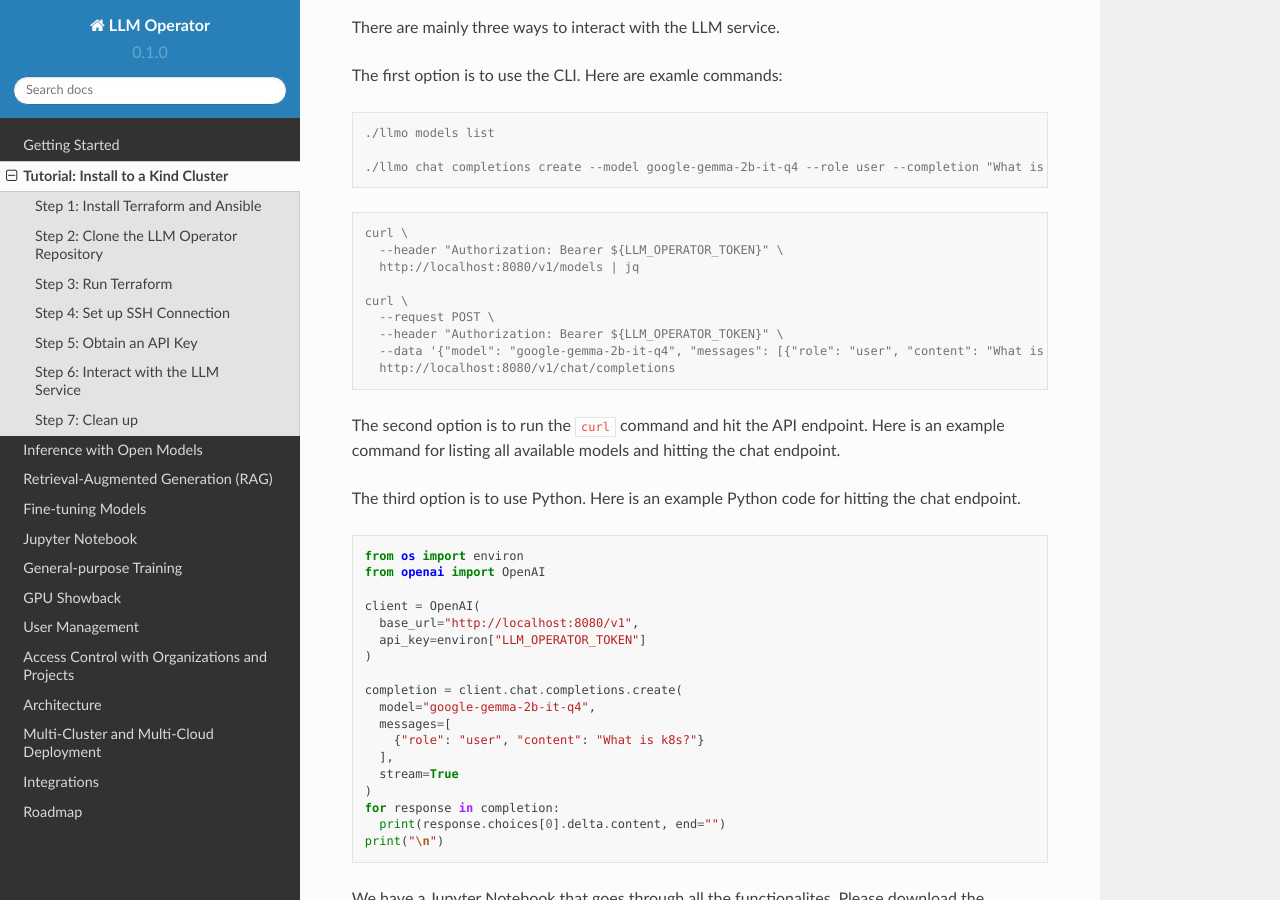
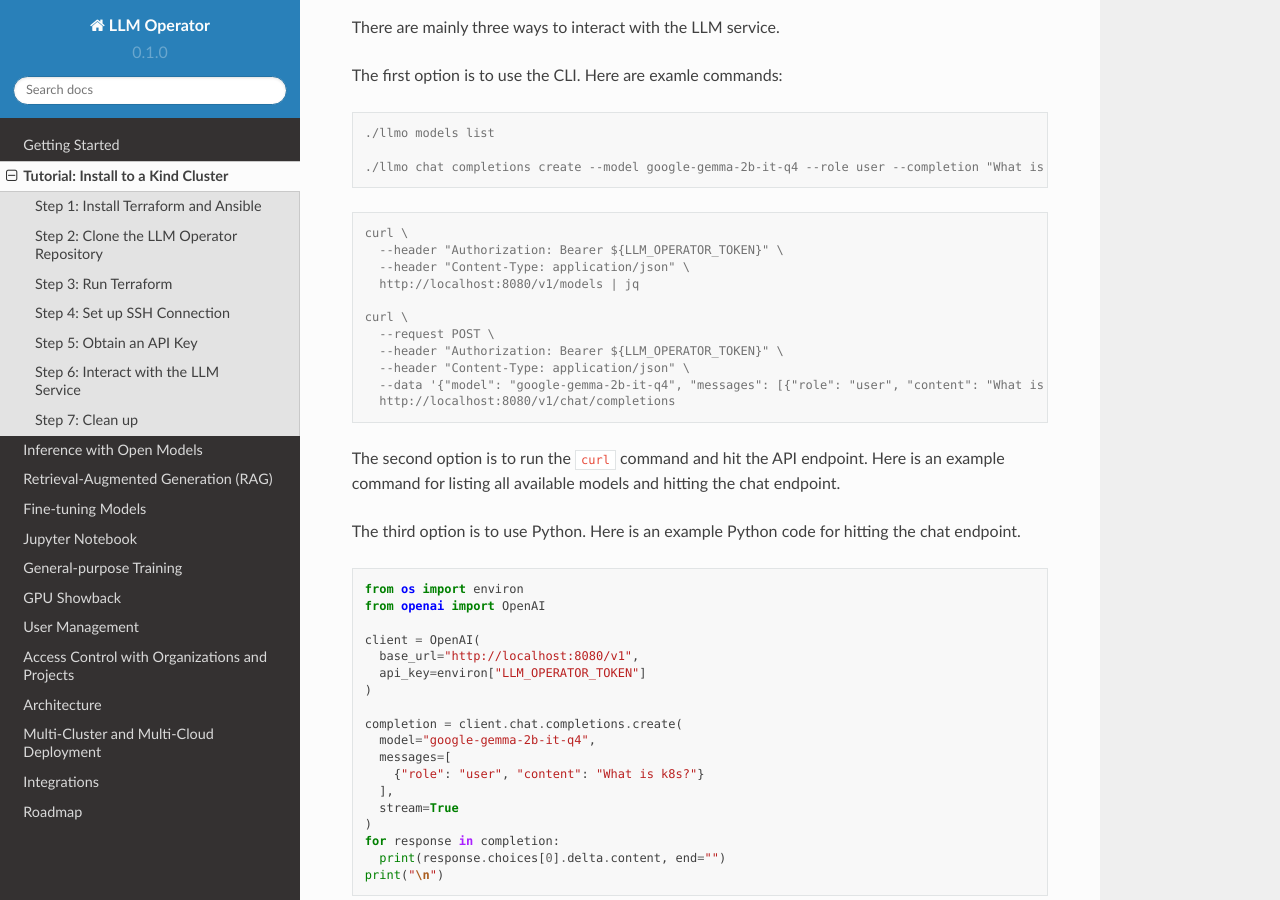
Before and after one commit to llm-operator/docs, a Sphinx documentation site: the page built from docs/source/tutorial.rst, in a window 1280 px wide and 900 px high, scrolled down 2879 px. Built offline with Sphinx 7.4.7 and the Read the Docs theme 2.0.0, drawn with Linux system fonts in a browser that asks for light colours.

Commit message:
Add the content-type header to curl examples (#94)
vLLM doesn't accept a request with the header
(https://github.com/vllm-project/vllm/issues/5440).

```diff
--- a/docs/source/inference.rst
+++ b/docs/source/inference.rst
@@ -52,6 +52,7 @@ If you want to hit the API endpoint directly, you can use ``curl``. Here is an e
    curl \
      --request POST \
      --header "Authorization: Bearer ${LLM_OPERATOR_TOKEN}" \
+     --header "Content-Type: application/json" \
      --data '{"model": "google-gemma-2b-it-q4", "messages": [{"role": "user", "content": "What is k8s?"}]}' \
      http://localhost:8080/v1/chat/completions
 
--- a/docs/source/rag.rst
+++ b/docs/source/rag.rst
@@ -80,6 +80,7 @@ If you want to hit the API endpoint directly, you can use ``curl``. Here is an e
    curl \
      --request POST \
      --header "Authorization: Bearer ${LLM_OPERATOR_TOKEN}" \
+     --header "Content-Type: application/json" \
      --data '{
       "model": "google-gemma-2b-it-q4",
       "messages": [{"role": "user", "content": "What is LLM Operator?"}],
--- a/docs/source/tutorial.rst
+++ b/docs/source/tutorial.rst
@@ -153,11 +153,13 @@ The first option is to use the CLI. Here are examle commands:
 
    curl \
      --header "Authorization: Bearer ${LLM_OPERATOR_TOKEN}" \
+     --header "Content-Type: application/json" \
      http://localhost:8080/v1/models | jq
 
    curl \
      --request POST \
      --header "Authorization: Bearer ${LLM_OPERATOR_TOKEN}" \
+     --header "Content-Type: application/json" \
      --data '{"model": "google-gemma-2b-it-q4", "messages": [{"role": "user", "content": "What is k8s?"}]}' \
      http://localhost:8080/v1/chat/completions
 
```
